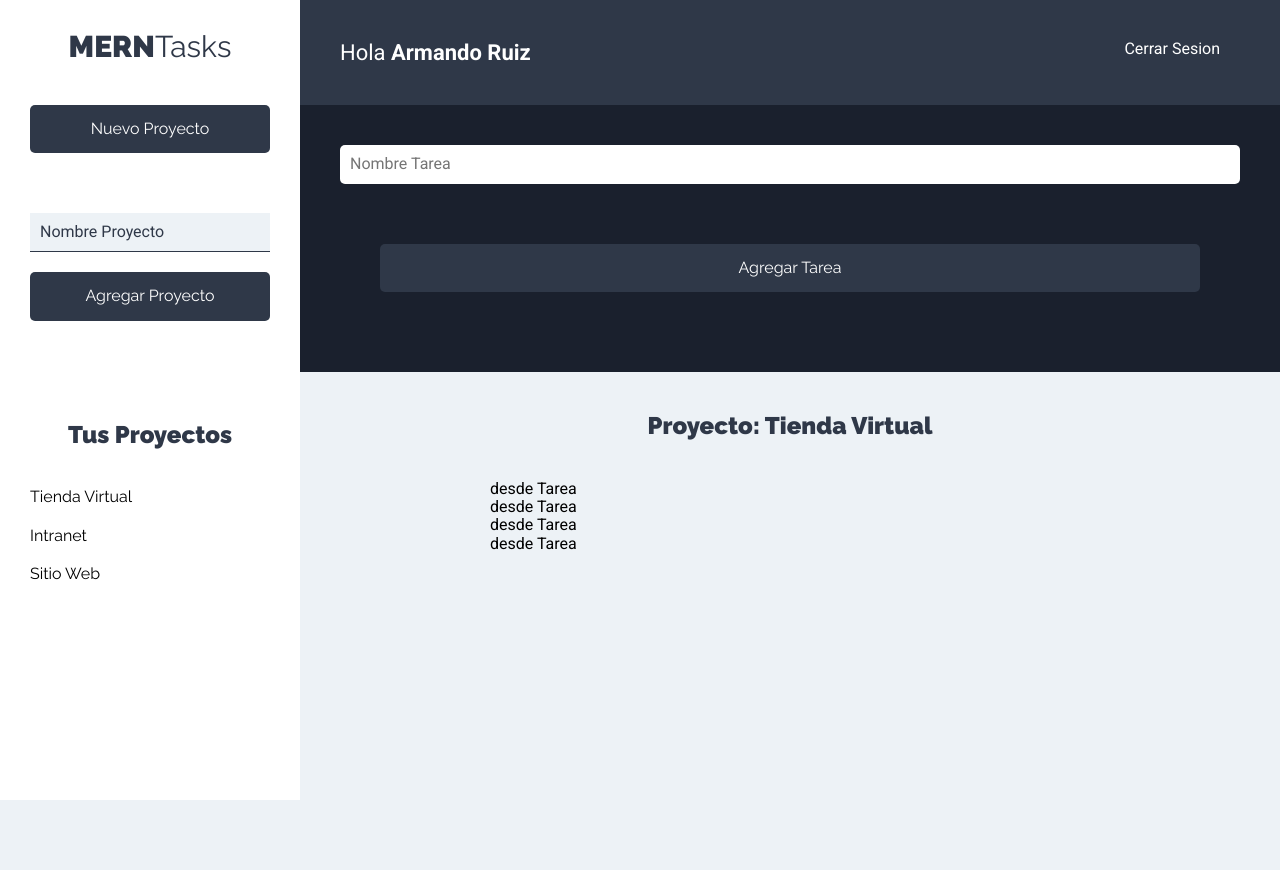
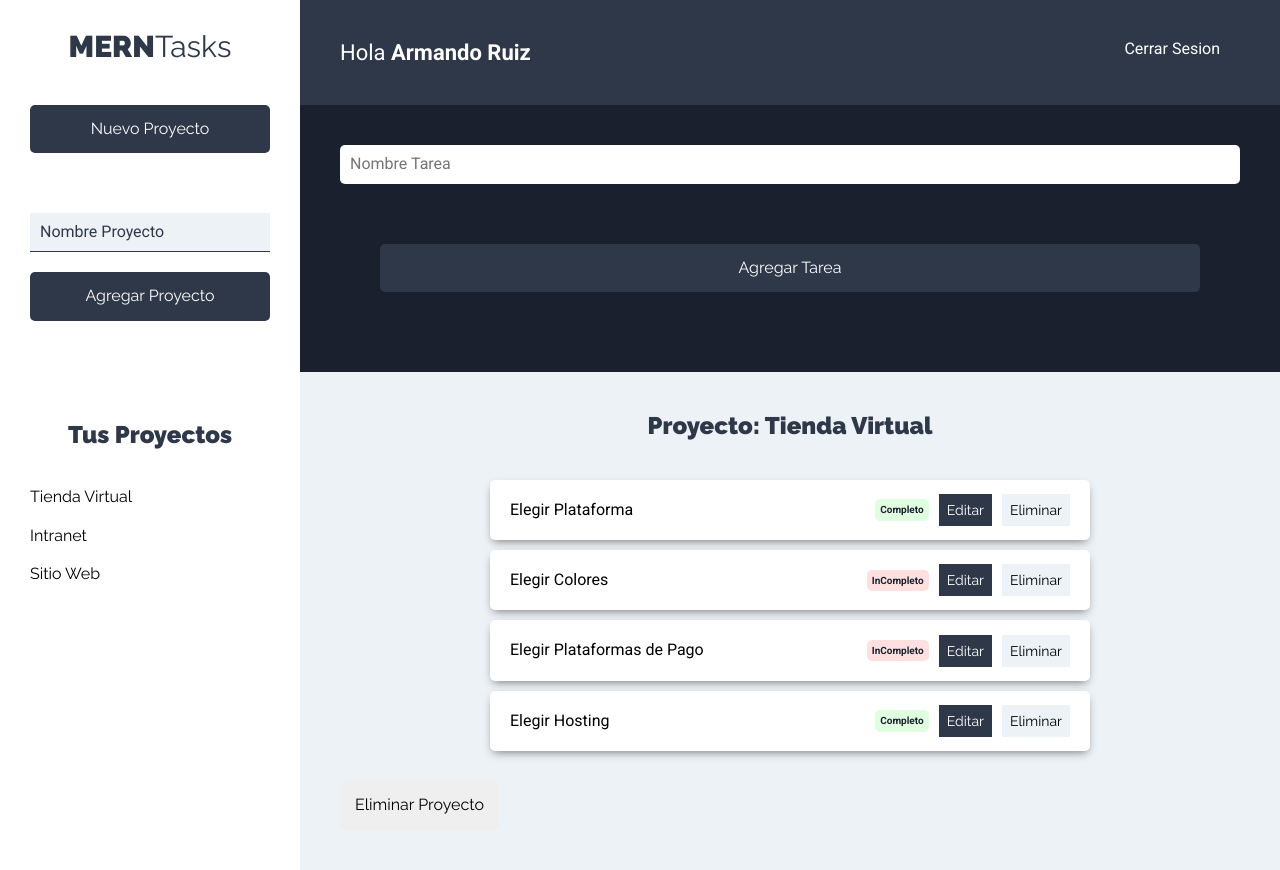
Before and after one commit to armandoltx/mernTasks-cliente, a React (Create React App) app: page /proyectos in a window 1280 px wide. Before the commit the page ends 800 px from the top, so only its background shows below. Built offline with nearby package versions, Linux system fonts and the light colour scheme.

Commit message:
199. Trabajando con la interfaz de tareas

```diff
--- a/src/components/tareas/ListadoTareas.js
+++ b/src/components/tareas/ListadoTareas.js
@@ -22,8 +22,11 @@ const ListadoTareas = () => {
             />
           ))
         }
-
       </ul>
+      <button
+        type="button"
+        className="btn btn-eliminar"
+      >Eliminar Proyecto</button>
     </Fragment>
   );
 };
--- a/src/components/tareas/Tarea.js
+++ b/src/components/tareas/Tarea.js
@@ -1,10 +1,43 @@
 import React from 'react';
 
-const Tarea = () => {
+const Tarea = ({tarea}) => {
   return (
-    <div>
-      desde Tarea
-    </div>
+    <li className="tarea sombra">
+      <p>{tarea.nombre}</p>
+
+      <div className="estado">
+        {tarea.estado
+        ?
+          (
+            <button
+              type="button"
+              className="completo"
+            >
+              Completo
+            </button>
+          )
+        :
+            (
+              <button
+                type="button"
+                className="incompleto"
+              >
+                InCompleto
+              </button>
+            )
+        }
+      </div>
+      <div className="acciones">
+        <button
+          type="button"
+          className="btn btn-primario"
+        >Editar</button>
+        <button
+          type="button"
+          className="btn btn-secundario"
+        >Eliminar</button>
+      </div>
+    </li>
   );
 };
 
--- a/src/index.css
+++ b/src/index.css
@@ -88,6 +88,9 @@ a {
   background-color: transparent;
 }
 
+. btn-eliminar {
+  background-color: var(--blanco);
+}
 @media (min-width: 768px) {
   .contenedor-app {
       display: flex;
```
